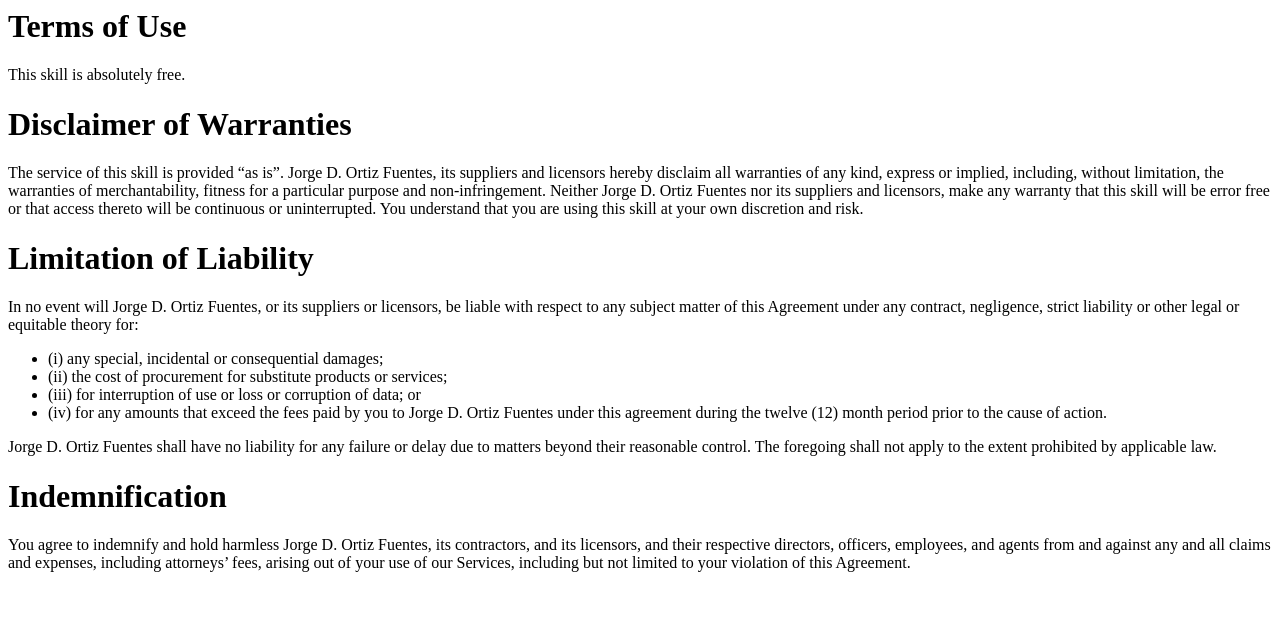
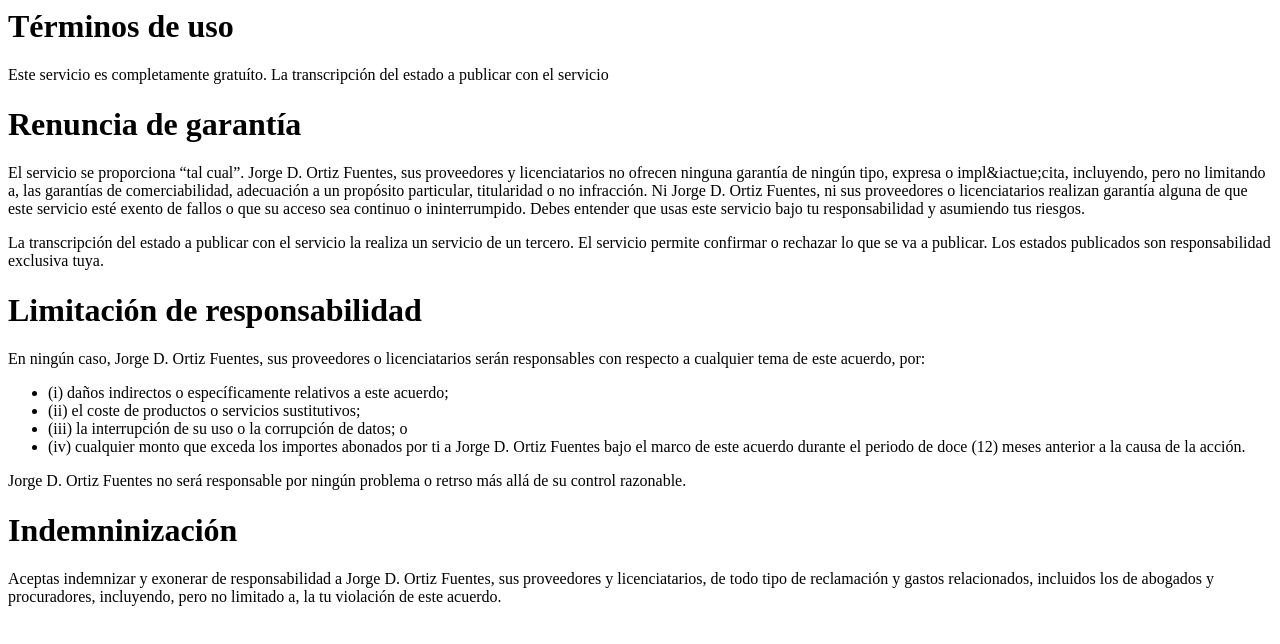
Before and after one commit to jdortiz/jdortiz.github.io, a plain HTML site: page es/terms.html in a window 1280 px wide. Drawn offline with Linux system fonts and the light colour scheme.

Commit message:
Complete translation to Spanish.
Add responsibility for the shared statuses.

```diff
--- a/es/terms.html
+++ b/es/terms.html
@@ -1,47 +1,53 @@
 <html>
   <head>
-    <title>Terms of Use</title>
+    <title>T&eacute;rminos de uso</title>
   </head>
   <body>
-    <h1>Terms of Use</h1>
-    <p>This skill is absolutely free.</p>
+    <h1>T&eacute;rminos de uso</h1>
+    <p>Este servicio es completamente gratu&iacute;to. La
+    transcripci&oacute;n del estado a publicar con el servicio </p>
 
-    <h1>Disclaimer of Warranties</h1>
-    <p>The service of this skill is provided “as is”. Jorge D. Ortiz
-      Fuentes, its suppliers and licensors hereby disclaim all
-      warranties of any kind, express or implied, including, without
-      limitation, the warranties of merchantability, fitness for a
-      particular purpose and non-infringement. Neither Jorge D. Ortiz
-      Fuentes nor its suppliers and licensors, make any warranty that
-      this skill will be error free or that access thereto will be
-      continuous or uninterrupted.  You understand that you are using this
-      skill at your own discretion and risk.</p>
+    <h1>Renuncia de garant&iacute;a</h1>
+    <p>El servicio se proporciona “tal cual”. Jorge D. Ortiz Fuentes,
+      sus proveedores y licenciatarios no ofrecen ninguna
+      garant&iacute;a de ning&uacute;n tipo, expresa o
+      impl&iactue;cita, incluyendo, pero no limitando a, las garantías
+      de comerciabilidad, adecuaci&oacute;n a un prop&oacute;sito
+      particular, titularidad o no infracci&oacute;n.  Ni Jorge
+      D. Ortiz Fuentes, ni sus proveedores o licenciatarios realizan
+      garant&iacute;a alguna de que este servicio est&eacute; exento
+      de fallos o que su acceso sea continuo o ininterrumpido.  Debes
+      entender que usas este servicio bajo tu responsabilidad y
+      asumiendo tus riesgos.</p>
 
-    <h1>Limitation of Liability</h1>
-    <p>In no event will Jorge D. Ortiz Fuentes, or its suppliers or
-      licensors, be liable with respect to any subject matter of this
-      Agreement under any contract, negligence, strict liability or
-      other legal or equitable theory for:
+    <p>La transcripci&oacute;n del estado a publicar con el servicio
+      la realiza un servicio de un tercero. El servicio permite
+      confirmar o rechazar lo que se va a publicar. Los estados
+      publicados son responsabilidad exclusiva tuya.</p>
+
+    <h1>Limitaci&oacute;n de responsabilidad</h1>
+    <p>En ning&uacute;n caso, Jorge D. Ortiz Fuentes, sus proveedores
+      o licenciatarios ser&aacute;n responsables con respecto a
+      cualquier tema de este acuerdo, por:
       <ul>
-        <li>(i) any special, incidental or consequential damages;</li>
-        <li>(ii) the cost of procurement for substitute products or
-          services;</li>
-        <li>(iii) for interruption of use or loss or corruption of
-          data; or</li>
-        <li>(iv) for any amounts that exceed the fees paid by you to
-      Jorge D. Ortiz Fuentes under this agreement during the twelve
-          (12) month period prior to the cause of action.</li>
+        <li>(i) da&ntilde;os indirectos o espec&iacute;ficamente
+        relativos a este acuerdo;</Li>
+        <li>(ii) el coste de productos o servicios sustitutivos;</li>
+        <li>(iii) la interrupci&oacute;n de su uso o la
+          corrupci&oacute;n de datos; o</li>
+        <li>(iv) cualquier monto que exceda los importes abonados por
+      ti a Jorge D. Ortiz Fuentes bajo el marco de este acuerdo
+      durante el periodo de doce (12) meses anterior a la causa de la
+      acci&oacute;n.</li>
         </ul>
-          Jorge D. Ortiz Fuentes shall have no liability for any
-      failure or delay due to matters beyond their reasonable
-      control. The foregoing shall not apply to the extent prohibited
-      by applicable law.</p>
-    <h1>Indemnification</h1>
-    <p>You agree to indemnify and hold harmless Jorge D. Ortiz
-      Fuentes, its contractors, and its licensors, and their
-      respective directors, officers, employees, and agents from and
-      against any and all claims and expenses, including attorneys’
-      fees, arising out of your use of our Services, including but not
-      limited to your violation of this Agreement.</p>
+          Jorge D. Ortiz Fuentes no ser&aacute; responsable por
+      ning&uacute;n problema o retrso m&aacute;s all&aacute; de su
+      control razonable.</p>
+    <h1>Indemninizaci&oacute;n</h1>
+    <p>Aceptas indemnizar y exonerar de responsabilidad a Jorge D. Ortiz
+      Fuentes, sus proveedores y licenciatarios, de todo tipo de
+      reclamaci&oacute;n y gastos relacionados, incluidos los de
+      abogados y procuradores, incluyendo, pero no limitado a, la
+      tu violación de este acuerdo.</p>
   </body>
 </html>
```
Also changed, not shown: en/terms.html (+5 -0 lines).
